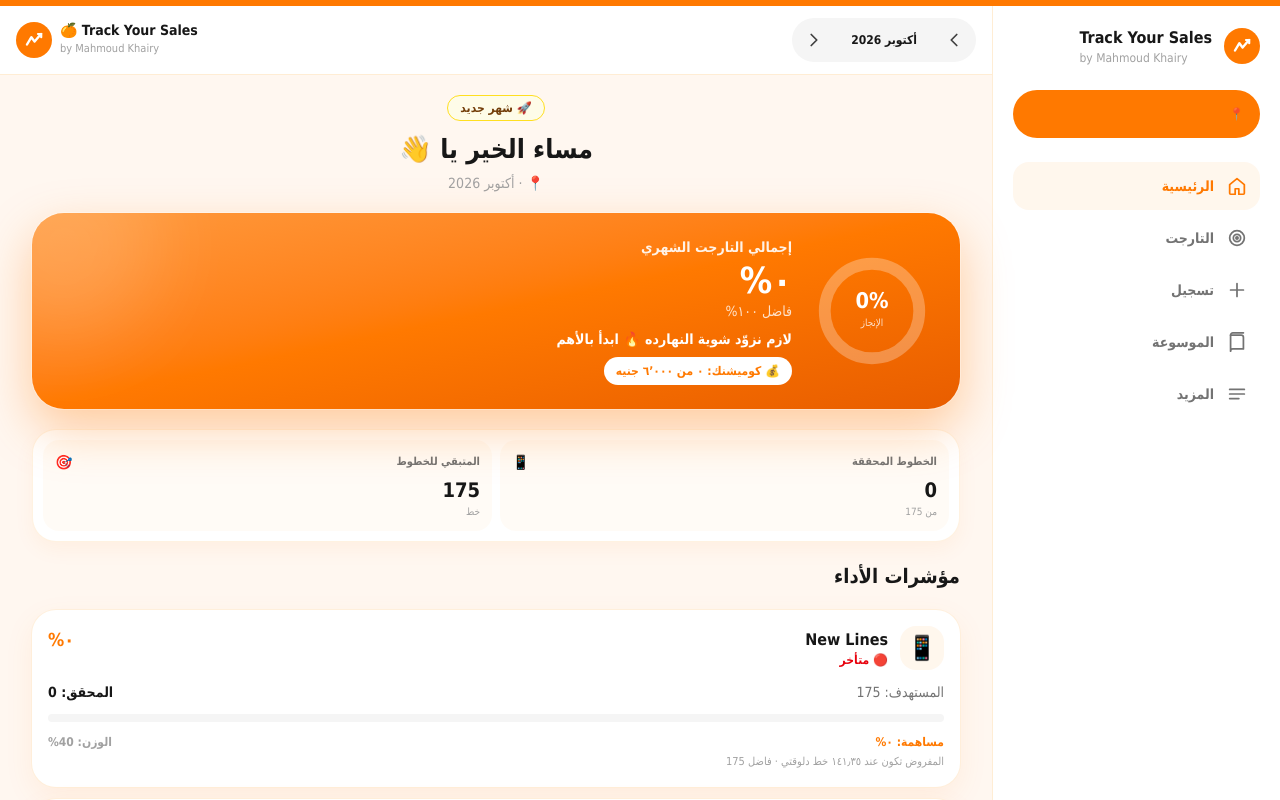
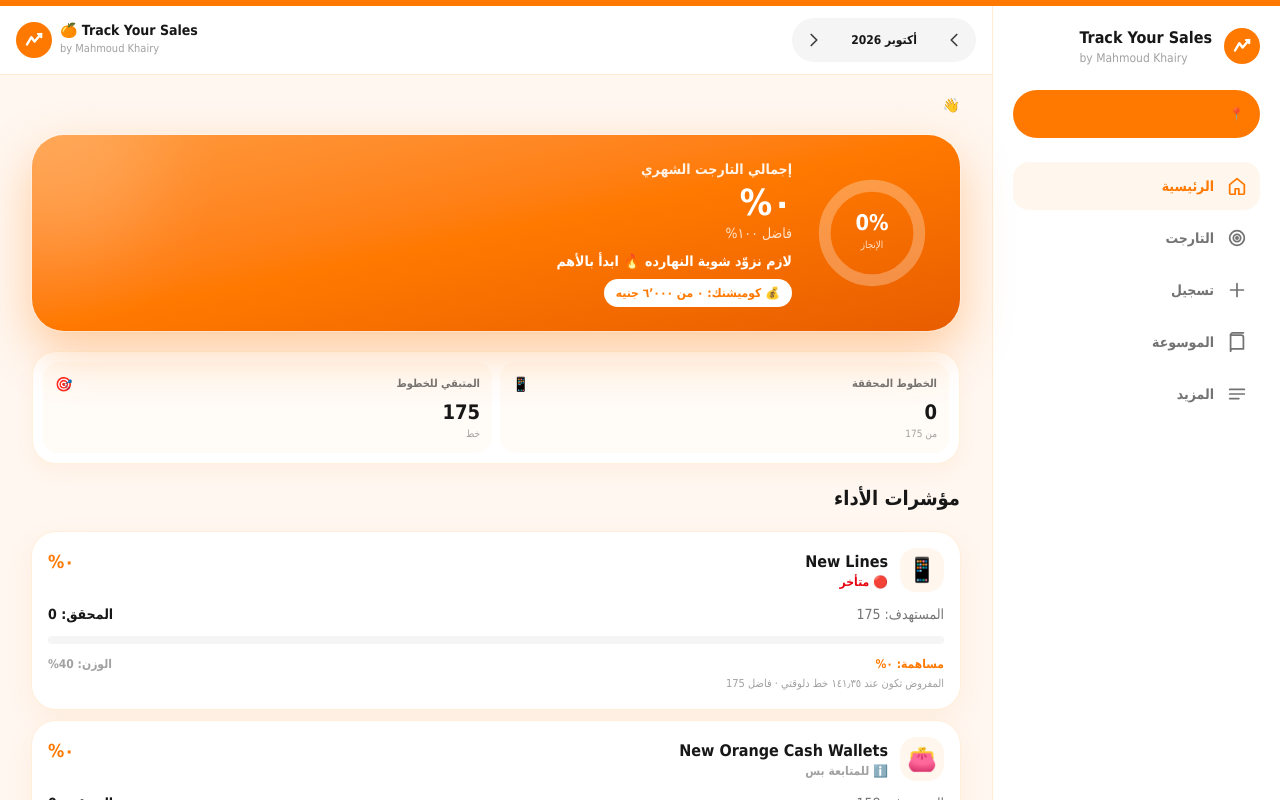
Before and after one commit to mahmoudkhairyy-cell/track-your-sales, a Next.js app: page /track-your-sales/home in a window 1280 px wide. Shown: the top 800 px of the page. Built offline with nearby package versions, Linux system fonts and the light colour scheme.

Commit message:
Home: remove status badge and greeting, small name on the right
Co-Authored-By: Claude Haiku 5.5 <noreply@anthropic.com>
Claude-Session: https://claude.ai/code/session_01Y2u71WU7QRN5BUd6Mcr6Lz

```diff
--- a/src/app/(app)/home/page.tsx
+++ b/src/app/(app)/home/page.tsx
@@ -6,7 +6,7 @@ import { ApiError, api } from "@/lib/client";
 import { formatMoney, formatPercent, formatQty } from "@/lib/calculations";
 import { useMonth } from "@/components/AppShell";
 import { kpiEmoji } from "@/lib/constants";
-import { MOOD_STYLES, kpiMood, overallMood } from "@/lib/motivation";
+import { kpiMood } from "@/lib/motivation";
 
 type KpiRow = {
   kpiKey: string;
@@ -69,24 +69,6 @@ function ScoreRing({ value }: { value: number }) {
   );
 }
 
-const STATUS_BADGE: Record<ReturnType<typeof overallMood>["tone"], string> = {
-  celebrate: "قفلت التارجت",
-  ahead: "متقدم",
-  ontrack: "على الخطة",
-  behind: "متأخر شوية",
-  danger: "متأخر جامد",
-  empty: "شهر جديد",
-};
-
-function greeting() {
-  const hour = Number(
-    new Intl.DateTimeFormat("en-US", { hour: "numeric", hour12: false, timeZone: "Africa/Cairo" }).format(new Date()),
-  );
-  if (hour >= 5 && hour < 12) return "صباح الخير يا";
-  if (hour >= 12 && hour < 18) return "نهارك سعيد يا";
-  return "مساء الخير يا";
-}
-
 export default function HomePage() {
   const month = useMonth();
   // بنخزّن الشهر مع البيانات عشان نعرف إن اللي معروض يخص الشهر الحالي من غير setState متزامن جوه الـ effect.
@@ -126,13 +108,6 @@ export default function HomePage() {
   const newLines = data.kpis.find((kpi) => kpi.kpiKey === "new_lines");
   const gap = Math.max(0, 100 - data.overall);
   const expectedPercent = data.work.total > 0 ? (data.work.elapsed / data.work.total) * 100 : 0;
-  const mood = overallMood({
-    overall: data.overall,
-    expectedPercent,
-    empty: data.empty,
-    remainingDays: data.work.remaining,
-  });
-  const moodStyle = MOOD_STYLES[mood.tone];
   const statusTextEgy =
     data.overall >= 100
       ? "قفلت التارجت يا وحش 🏆 كمّل بنفس الروح"
@@ -146,16 +121,8 @@ export default function HomePage() {
 
   return (
     <div className="space-y-5">
-      <section className="text-center">
-        <span className={`inline-flex items-center gap-1 rounded-full border px-3 py-1 text-xs font-extrabold ${moodStyle.box} ${moodStyle.title}`}>
-          {mood.emoji} {STATUS_BADGE[mood.tone]}
-        </span>
-        <h1 className="mt-2 text-[1.65rem] font-black leading-10 text-neutral-900">
-          {greeting()} {data.profile.name.split(" ")[0]} 👋
-        </h1>
-        <p className="mt-1 text-sm text-neutral-400">
-          📍 {data.profile.branch} · {data.monthLabel}
-        </p>
+      <section className="text-right">
+        <p className="text-sm font-extrabold text-neutral-700">{data.profile.name.split(" ")[0]} 👋</p>
       </section>
 
       <section className="relative overflow-hidden rounded-[32px] bg-gradient-to-br from-[#ff9a3c] via-[#ff7900] to-[#e85d00] p-6 text-white shadow-[0_20px_50px_rgba(255,121,0,0.35)] ring-1 ring-white/30">
```
